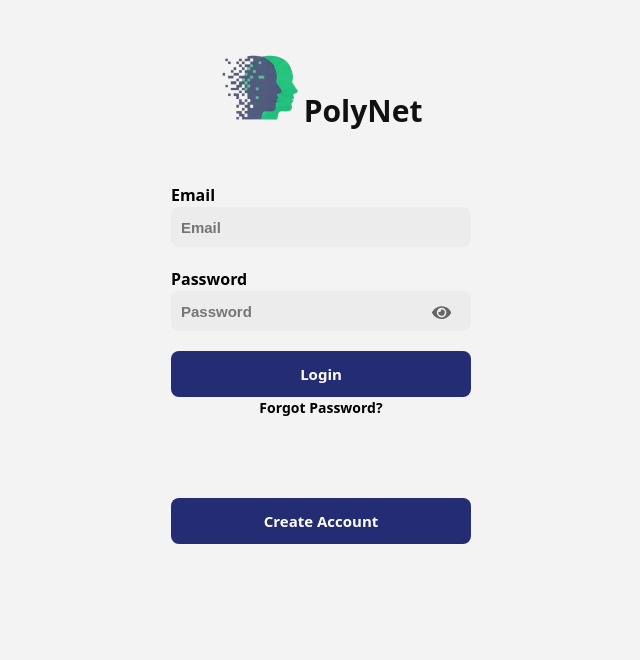
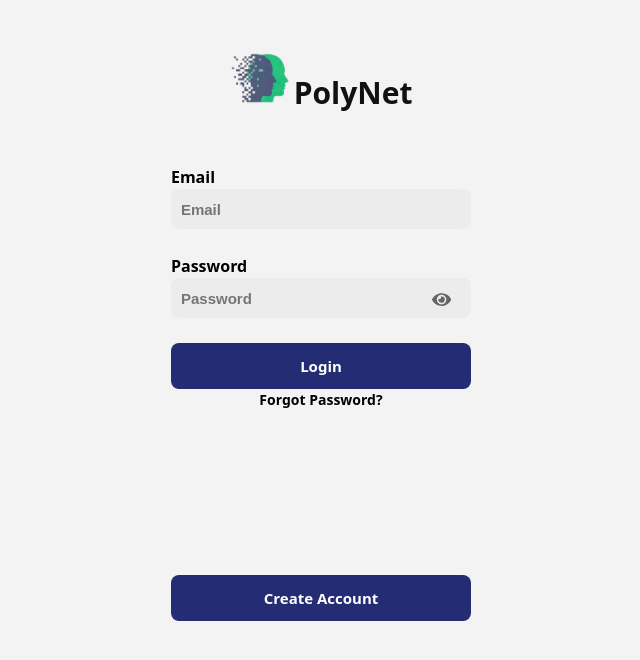
Before and after one commit to Sofiyat1/PolyNet, a React (Vite) app: page /login in a window 1280 px wide. Shown: the top 660 px of the page, without its empty margins (319-959 px from the left). Built offline with nearby package versions, Linux system fonts and the light colour scheme.

Commit message:
login stlying

```diff
--- a/src/pages/Login.css
+++ b/src/pages/Login.css
@@ -17,7 +17,7 @@
 .formGen {
   display: flex;
   flex-direction: column;
-  gap: 20px;
+  gap: 25px;
 }
 
 .imgDiv {
@@ -26,7 +26,7 @@
   margin-top: 50px;
 }
 .imgLogo {
-  width: 80px;
+  width: 60px;
 }
 .LogoText {
   font-weight: bolder;
@@ -67,7 +67,7 @@ button {
 }
 
 .CreateAcc {
-  margin-top: 60px;
+  margin-top: 140px;
 }
 
 .input-wrap {
```
